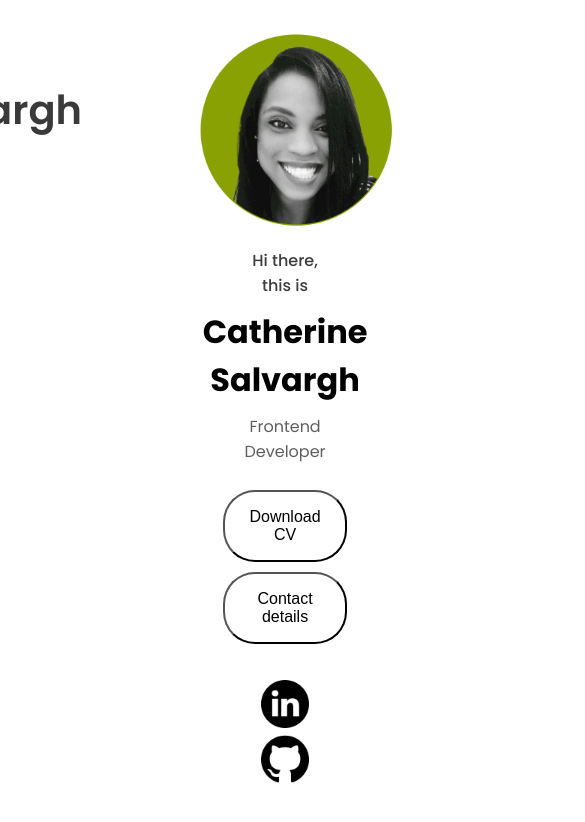
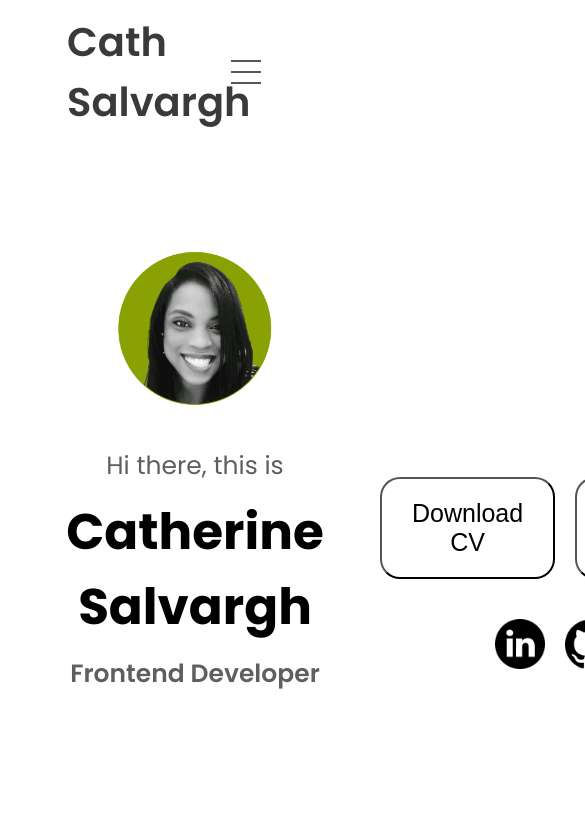
Before and after one commit to CatSalvargh/myPortfolio, a plain HTML site: page index.html in a window 390 px wide. Shown: the top 822 px of the page, 585 px wide, since content can reach past the window. Drawn offline with Linux system fonts and the light colour scheme.

Commit message:
home responsive fv

```diff
--- a/index.html
+++ b/index.html
@@ -10,7 +10,6 @@
 </head>
 <body>
         <nav id="desktop-nav">
-
             <div>
                 <ul class="nav-links">
                     <li><a href="#about">About</a></li>
@@ -39,12 +38,15 @@
 
         </nav>
     <section id="profile">
-        <div class="section-container">
+            <div class="left">
                 <div class="section-pic-container">
                     <img class="profile-pic" src="./assets/ID-pic-greenbback.png" alt="CS profile picture">
                 </div>
+            </div>
+
+            <div class="right">
                 <div class="section-text-container">
-                <p class="t-p">Hi there, this is</p>
+                    <p class="t-section-p">Hi there, this is</p>
                     <h1 class="t-title">Catherine Salvargh</h1>
                     <p class="t-subtitle">Frontend Developer</p>
 
@@ -58,7 +60,10 @@
                     </div>
                 </div>
             </div>
+
+        <!-- </div> -->
     </section>
+
     <script src="script.js"></script>
 </body>
 </html>
--- a/mediaQueries.css
+++ b/mediaQueries.css
@@ -9,87 +9,16 @@
         max-height: 20vh;
     }
 
-    .section-container {
+    #profile {
         flex-direction: column;
         gap: 2.5vh;
     }
 
-
-    .section-pic-container {
-     max-height: 50vw;
-     max-width: 50vw;
-    }
-
     .section-text-container {
         flex-wrap: wrap;
-        justify-content: flex-start;
+        justify-content: center;
         gap: 10px;
         max-height: 50vh;
     }
 
 }
-
-/* If the screen is less than 1200[px make the main nav bar disapear and show the hamburger menu */
-@media screen and (max-height: 1000px) and (max-width: 1000px){
-
-    body {
-        display: flex;
-        /* flex-direction: column; */
-        flex-wrap:nowrap;
-        justify-content: center;
-        align-items: center;
-    }
-
-    #profile {
-        height: 100%
-    }
-
-    #hamburger-nav,  .hamburger-icon, .logo{
-      align-self: flex-start;
-      flex-wrap: wrap;
-    }
-
-    .logo {
-        position: 0;
-        padding: 20px;
-    }
-
-    /* #profile {
-        flex-direction: row;
-        max-width: 90vw;
-        justify-content:flex-start;
-
-    } */
-
-    .section-container {
-        height: 100%;
-        display: grid;
-        grid-template-rows: 1fr, 1fr;
-    }
-
-    .section-text-container {
-        flex-wrap: wrap;
-        justify-content: flex-start;
-        gap: 10px;
-        max-height: 100vh;
-    }
-
-    .t-title {
-        font-size: 2rem;
-    }
-
-    .t-p, .t-subtitle, .btn {
-        font-size: 1rem;
-    }
-
-    .btn-container, .btn {
-        max-width: fit-content;
-        padding: 1rem 1.5rem;
-    }
-
-    .socials-container {
-        box-sizing: content-box;
-        max-height: fit-content;
-        padding: 20vh;
-    }
-}
--- a/style.css
+++ b/style.css
@@ -20,16 +20,22 @@
     background-color: rgba(0,100,0, 0.07);
 } */
 
-body {
- font-family: "poppins", sans-serif;
- /* background-color: rgba(180,0,0, 0.1); */
- width: 95vw;
-}
-
 html {
     scroll-behavior: smooth;
     overflow-x: hidden;
+    font-size: 62.5%; /*make default size 10px for rem%*/
 }
+
+body {
+ font-family: "poppins", sans-serif;
+ display: flex;
+ flex-direction: column;
+ justify-items: center;
+ align-items: center;
+ /* background-color: rgba(180,0,0, 0.1); */
+}
+
+
 
 p {
     color: var(--darkgrey-p);
@@ -47,20 +53,22 @@ nav, .nav-links {
 }
 
 nav {
-    justify-content: space-around;
+    justify-content: center;
     align-items: center;
     height: 17vh;
+    width: 70%;
+    gap: 10%;
 }
 
 .nav-links {
     gap: 2rem;
     list-style: none;
-    font-size: 1.7rem;
 }
 
 a {
     padding: 20px;
-    color: black;
+    font-size: 3rem;
+    color: var(--lightgrey-subt);
     font-weight: 600;
     text-decoration: none;
     text-decoration-color: white;
@@ -68,7 +76,7 @@ a {
 
 a:hover, .menu-links a:hover {
     color: var(--CyanC);
-    font-size: 1.5rem;
+    font-size: 3.5rem;
     text-decoration: underline;
     text-underline-offset: 0.8rem;
     text-decoration-color: rgb(12, 196);
@@ -77,8 +85,9 @@ a:hover, .menu-links a:hover {
 }
 
 .logo {
-    font-size: 2.5rem;
+    font-size: 4rem;
     font-weight: 600;
+    max-width: 50%;
     color: rgb(58, 58, 58);
     cursor: default;
 }
@@ -165,42 +174,26 @@ a:hover, .menu-links a:hover {
 
 /* Section Styling */
 
-section {
-    height: 96vh;
-    width: 100vw;
-    padding: 10vw;
-    /* max-width: fit-content;
-    min-height: fit-content; */
-}
-
-.section-container, #socials-container, .section-text-container {
+#profile, .section-text-container, .section-pic-container {
     display: flex;
+    align-items: center;
+    justify-content: center;
 }
 
 #profile {
+    height: 80vh;
+    gap: 10rem;
+}
+/*section image*/
+.section-pic-container {
+    width: min(600px, 40vw);
     justify-items: center;
     align-items: center;
-    gap: 2rem;
-    height: 96vh;
-    padding: 2em;
-    width: 100vw;
-}
-
-.section-container {
-    align-content: center;
-    justify-content: center;
-    gap: 2rem;
-    width: 96vw;
-}
-
-.section-pic-container, .section-text-container {
-    max-width: 25vw;
-    max-height: 25vh;
 }
 
 img {
-max-width: 100%;
-  object-fit: contain;
+    max-width: 100%;
+    object-fit: contain;
 }
 
 .section-text-container {
@@ -209,39 +202,43 @@ max-width: 100%;
     justify-items: flex-start;
     align-items: center;
     flex: 1;
-    gap: 1em;
+    padding: 2rem;
 }
 
+/* Section text-socials container*/
 .t-title {
-    font-size: 2.5rem;
+    font-size: clamp(1rem, 5rem, 15vw);
     text-align: center;
 }
 
 .t-subtitle {
     color: var(--lightgrey-subt);
-    font-size: 1.5rem;
+    font-size: 2.5rem;
+    font-weight: 600;
 }
 
-.t-p {
-    color: var(--darkgrey-p);
-    font-weight: 500;
-    font-size: 1.2em;
+.t-section-p {
+    color: var(--lightgrey-subt);
+    /* font-weight: 500; */
+    font-size: 2.5rem;
 }
 
 
 #socials-container, .btn-container {
-    display: inline;
-    gap: 1rem;
+    display: inline-flex;
+    margin-top: 3rem;
+    gap: 2rem
 }
 
-/* Icons */
+/* ------ Icons -------- */
 
 .icon {
     cursor: pointer;
-    height: 3rem;
+    height: 5rem;
 }
 .icon:hover {
-    height: 4rem;
+    height: 6.5rem;
+    transition: all 3ms ease-in;
 }
 
 .btn {
@@ -249,11 +246,10 @@ max-width: 100%;
     border-radius: 2rem;
     background-color: white;
     border: (2px, solid, black);
-    font-size: 1.2rem;
+    font-size: 2.5em;
     font-weight: 500;
     transition: all 300ms ease;
     cursor: pointer;
-    margin-bottom: 10px;
  }
 
 
```
Lines whose indentation alone changed are shown as unchanged.
